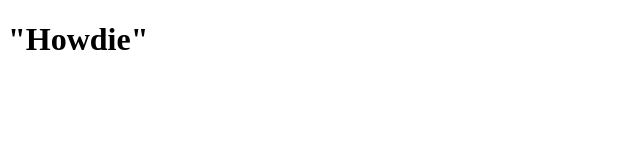
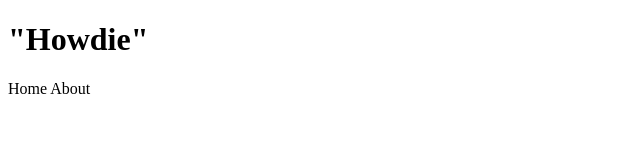
Before and after one commit to saadondaniella/The-greatest-repo-of-all-time, a plain HTML site: page index.html in a window 1280 px wide. Shown: the whole page, without its empty margins (0-640 px from the left). Drawn offline with Linux system fonts and the light colour scheme.

Commit message:
add navbar

```diff
--- a/index.html
+++ b/index.html
@@ -9,5 +9,9 @@
     <h1>
         "Howdie"
     </h1>
+    <nav>
+        <a link="/">Home</a>
+        <a link="/about">About</a>
+    </nav>
 </body>
 </html>
```
